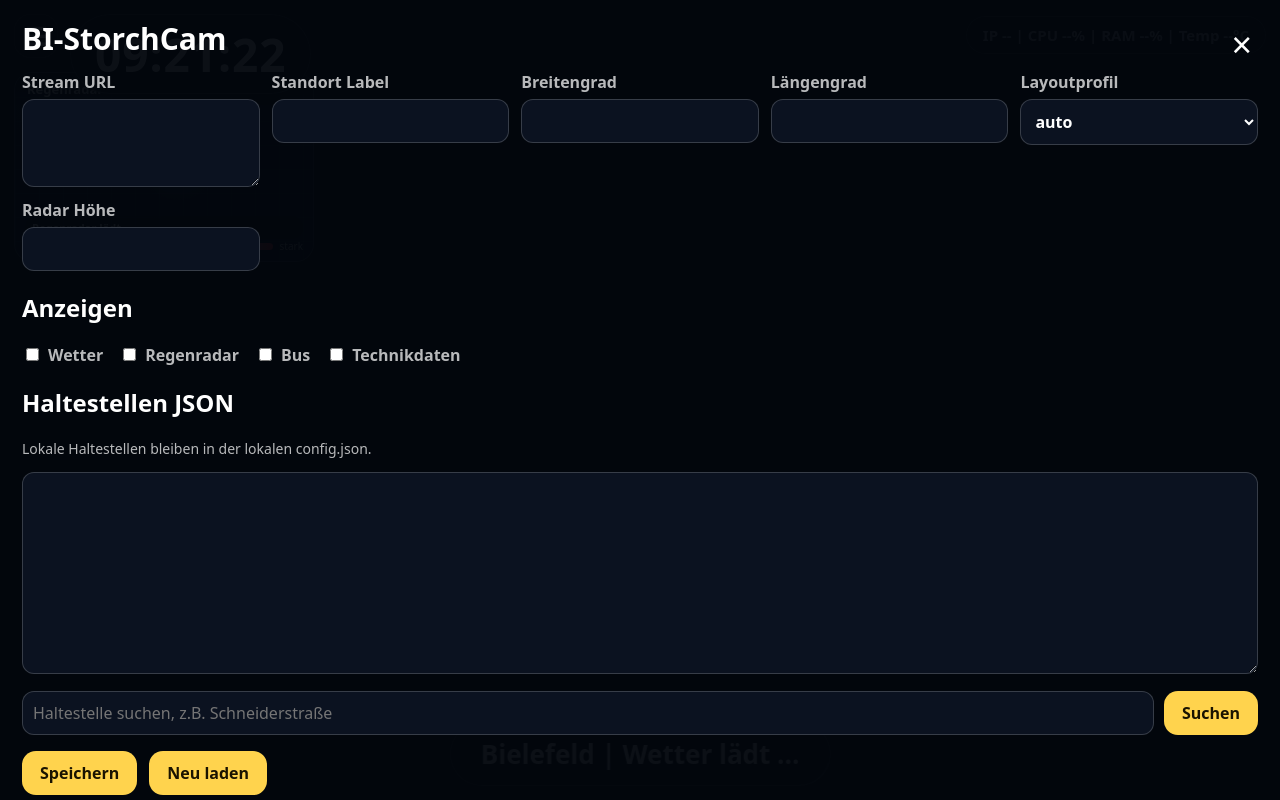
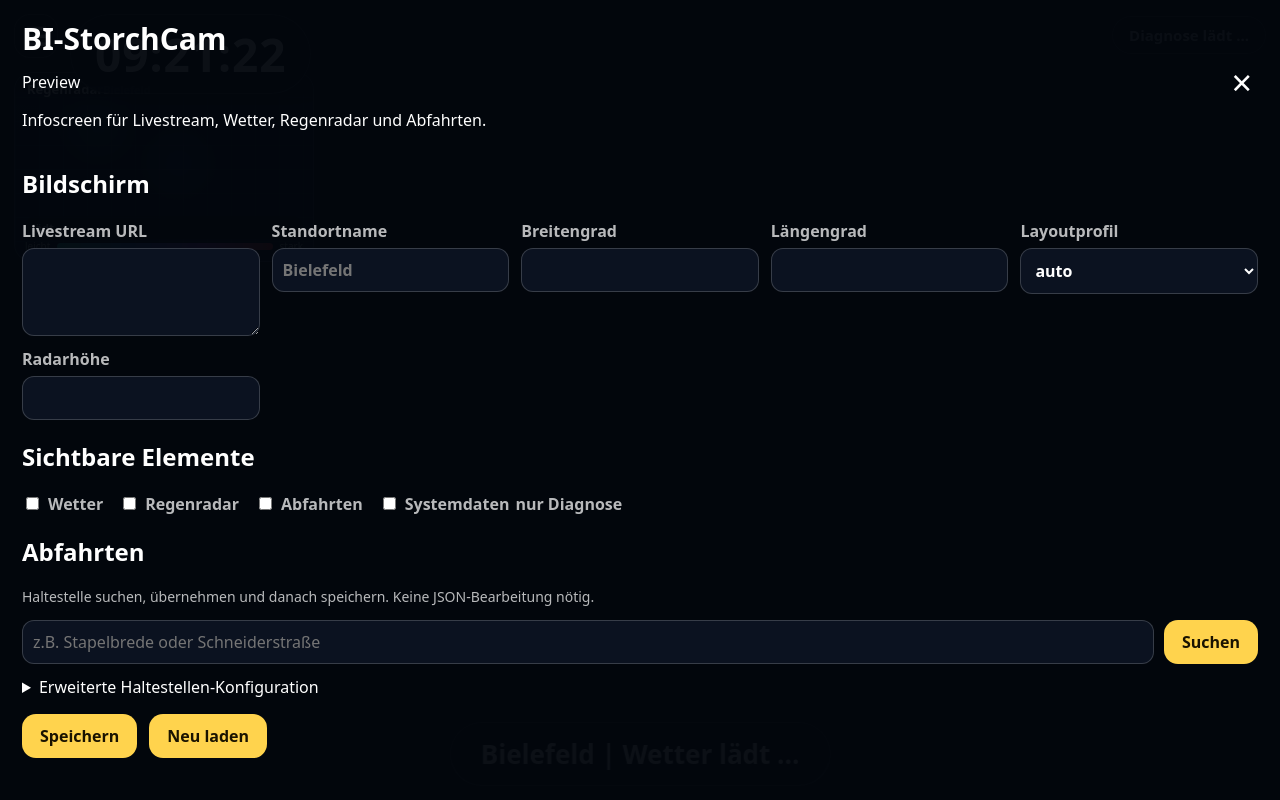
Before and after one commit to Fero737373/BI-StorchCam, a plain HTML site: page bi_storchcam/web/index.html in a window 1280 px wide. Both pictures are taken after a click on the button "Menü öffnen". Drawn offline with Linux system fonts and the light colour scheme; no server answers.

Commit message:
Polish menu for release configuration UX

```diff
--- a/bi_storchcam/web/index.html
+++ b/bi_storchcam/web/index.html
@@ -11,12 +11,12 @@
 
   <button id="menuBtn" class="menu-btn" type="button" aria-label="Menü öffnen">☰</button>
   <section id="clockbar" class="glass pill"><span id="clock">--:--:--</span></section>
-  <section id="sysbar" class="glass pill"><span id="sys">IP -- | CPU --% | RAM --% | Temp --°C</span></section>
+  <section id="sysbar" class="glass pill"><span id="sys">Diagnose lädt ...</span></section>
 
   <section id="radar" class="glass radar-card">
-    <div class="radar-title">Regenradar</div>
+    <div class="radar-title"><span>Regenradar</span><small id="radarLabel">Bielefeld</small></div>
     <div id="radar-map" class="radar-map">
-      <div class="radar-status">Regenradar lädt ...</div>
+      <div class="radar-status">lädt ...</div>
     </div>
     <div class="radar-scale"><span>leicht</span><b></b><span>stark</span></div>
   </section>
@@ -26,42 +26,58 @@
 
   <aside id="menu" class="menu-panel hidden">
     <div class="menu-head">
+      <div>
+        <div class="brand-row">
           <h1>BI-StorchCam</h1>
-      <button id="closeMenu" type="button">×</button>
+          <span class="preview-badge">Preview</span>
+        </div>
+        <p class="menu-sub">Infoscreen für Livestream, Wetter, Regenradar und Abfahrten.</p>
+      </div>
+      <button id="closeMenu" type="button" aria-label="Menü schließen">×</button>
     </div>
 
+    <section class="menu-section">
+      <h2>Bildschirm</h2>
       <div class="menu-grid">
-      <label>Stream URL<textarea id="cfgStream" rows="3"></textarea></label>
-      <label>Standort Label<input id="cfgLabel" type="text"></label>
+        <label>Livestream URL<textarea id="cfgStream" rows="3" spellcheck="false"></textarea></label>
+        <label>Standortname<input id="cfgLabel" type="text" placeholder="Bielefeld"></label>
         <label>Breitengrad<input id="cfgLat" type="number" step="0.0001"></label>
         <label>Längengrad<input id="cfgLon" type="number" step="0.0001"></label>
         <label>Layoutprofil<select id="cfgLayout"><option>auto</option><option>raspi_7_1280x720</option><option>small_1024x600</option><option>desktop</option><option>custom</option></select></label>
-      <label>Radar Höhe<input id="cfgRadarH" type="number" min="80" max="420"></label>
+        <label>Radarhöhe<input id="cfgRadarH" type="number" min="80" max="420"></label>
       </div>
+    </section>
 
-    <h2>Anzeigen</h2>
+    <section class="menu-section">
+      <h2>Sichtbare Elemente</h2>
       <div class="toggles">
         <label><input id="showWeather" type="checkbox"> Wetter</label>
         <label><input id="showRadar" type="checkbox"> Regenradar</label>
-      <label><input id="showTransit" type="checkbox"> Bus</label>
-      <label><input id="showSystem" type="checkbox"> Technikdaten</label>
+        <label><input id="showTransit" type="checkbox"> Abfahrten</label>
+        <label class="diagnostic-toggle"><input id="showSystem" type="checkbox"> Systemdaten <span>nur Diagnose</span></label>
       </div>
+    </section>
 
-    <h2>Haltestellen JSON</h2>
-    <p class="hint">Lokale Haltestellen bleiben in der lokalen config.json.</p>
-    <textarea id="cfgStops" class="codebox" rows="12"></textarea>
-
+    <section class="menu-section">
+      <h2>Abfahrten</h2>
+      <p class="hint">Haltestelle suchen, übernehmen und danach speichern. Keine JSON-Bearbeitung nötig.</p>
       <div class="station-search">
-      <input id="stationQuery" placeholder="Haltestelle suchen, z.B. Schneiderstraße">
+        <input id="stationQuery" placeholder="z.B. Stapelbrede oder Schneiderstraße">
         <button id="stationSearchBtn" type="button">Suchen</button>
       </div>
-    <pre id="stationResults"></pre>
+      <div id="stationResults" class="station-results" aria-live="polite"></div>
+
+      <details class="advanced-config">
+        <summary>Erweiterte Haltestellen-Konfiguration</summary>
+        <textarea id="cfgStops" class="codebox" rows="10" spellcheck="false"></textarea>
+      </details>
+    </section>
 
     <div class="menu-actions">
-      <button id="saveConfig" type="button">Speichern</button>
+      <button id="saveConfig" class="primary" type="button">Speichern</button>
       <button id="reloadConfig" type="button">Neu laden</button>
+      <div id="saveState" class="hint"></div>
     </div>
-    <div id="saveState" class="hint"></div>
   </aside>
 
   <script src="app.js"></script>
```
Lines whose indentation alone changed are shown as unchanged.
